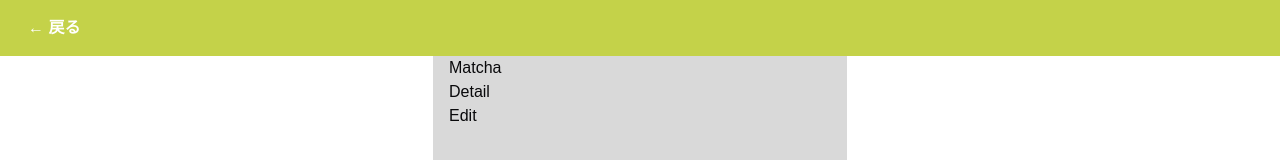
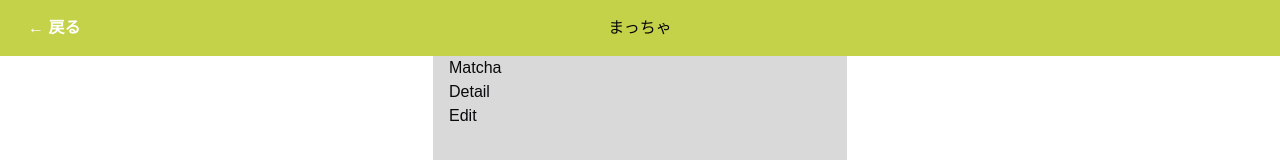
Before and after one commit to u5u5u5u/matcha_log, a Next.js app: page /matcha in a window 1280 px wide. Shown: the top 160 px of the page. Built offline with nearby package versions, Linux system fonts and the light colour scheme.

Commit message:
ヘッダーのタイトルを動的パスに対応

```diff
--- a/src/app/(main)/layout.tsx
+++ b/src/app/(main)/layout.tsx
@@ -3,10 +3,15 @@
 import { usePathname } from "next/navigation";
 import Header from "@/components/Header/Header";
 
-const PageTitle: { [key: string]: string } = {
-  "/home": "Home",
-  "/matcha/registration": "新規登録",
-};
+const PageTitleMap = [
+  { path: /^\/home$/, title: "Home" },
+  { path: /^\/matcha$/, title: "まっちゃ" },
+  { path: /^\/matcha\/[^/]+$/, title: "詳細" },
+  { path: /^\/matcha\/[^/]+\/edit$/, title: "編集" },
+  { path: /^\/matcha\/registration$/, title: "新規登録" },
+  { path: /^\/profile$/, title: "プロフィール" },
+  { path: /^\/ranking$/, title: "ランキング" },
+];
 
 export default function RootLayout({
   children,
@@ -15,7 +20,10 @@ export default function RootLayout({
 }) {
   const pathname = usePathname();
   const showBackButton = pathname !== "/home";
-  const pageTitle = PageTitle[pathname] || "";
+  const pageTitle =
+    PageTitleMap.find((item) => item.path.test(pathname))?.title || "";
+
+  console.log("pathname", pathname);
 
   return (
     <>
```
